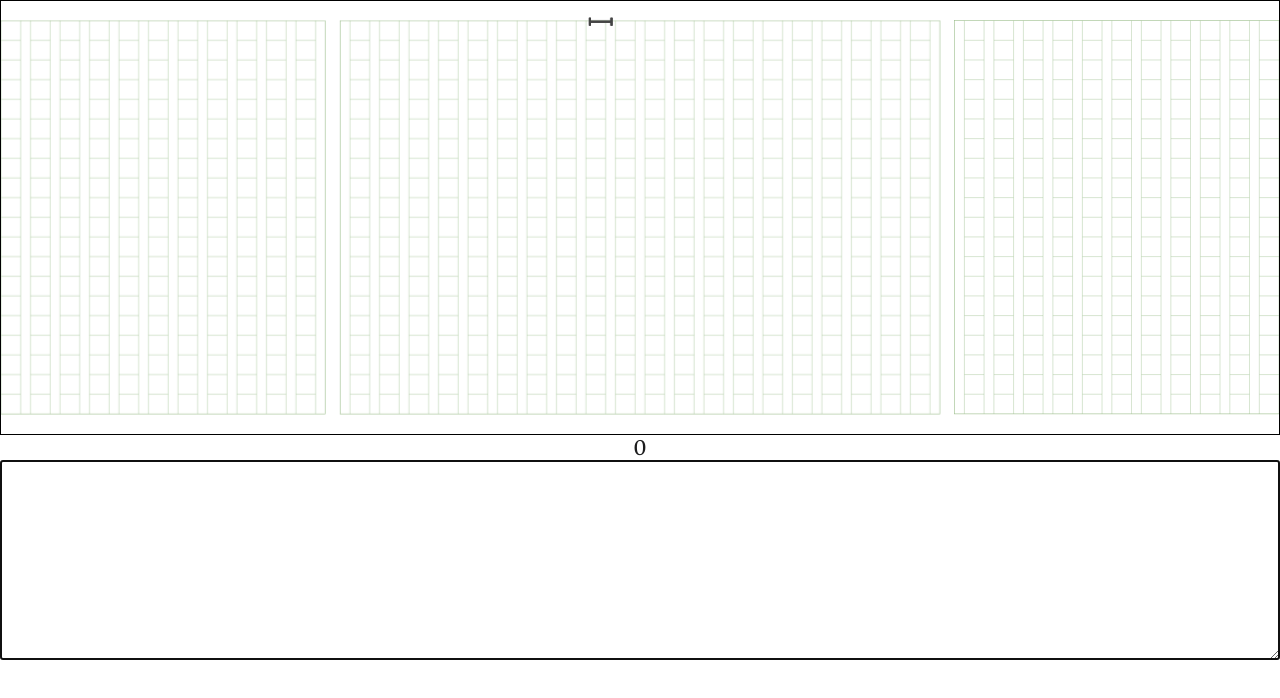
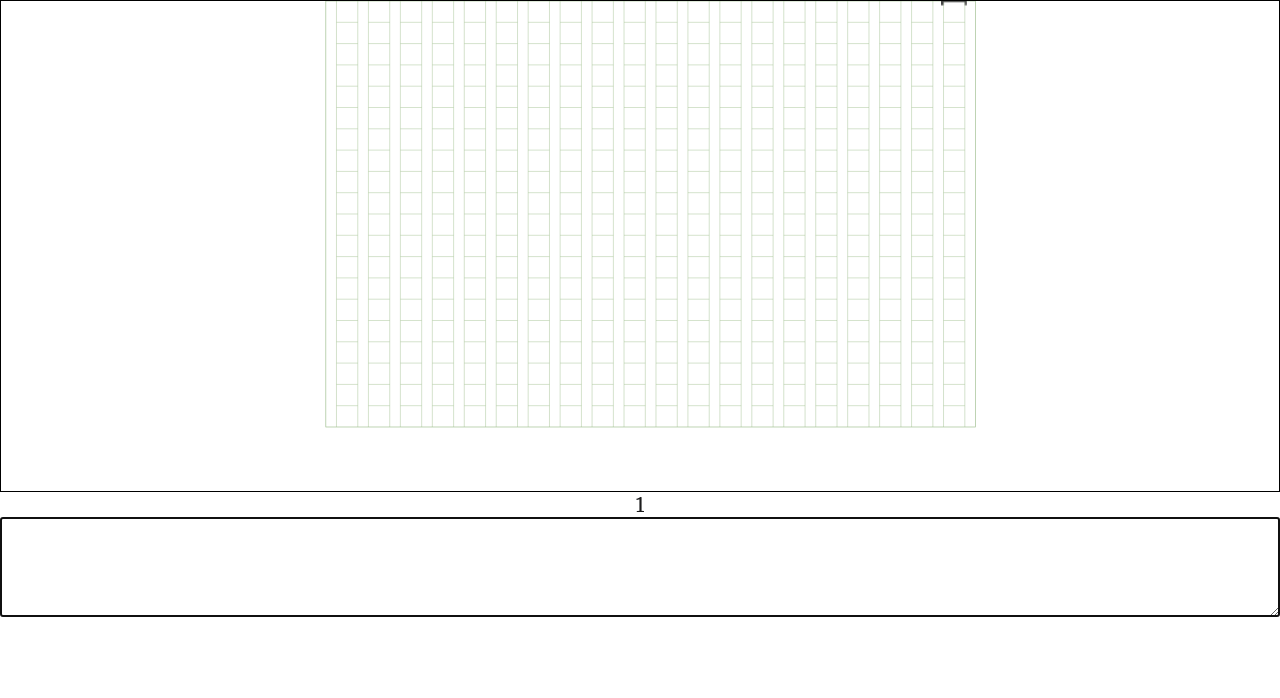
Before and after one commit to ver-1000000/hoo-gan-shi, a Vue app: page / in a window 1280 px wide. Shown: the top 698 px of the page. Built offline with nearby package versions, Linux system fonts and the light colour scheme; a web font is replaced by a local one.

Commit message:
Update remove PaperLinCell component.
- modify char detection logic.

```diff
--- a/src/App.vue
+++ b/src/App.vue
@@ -1,12 +1,12 @@
 <template>
-  <Paper />
+  <Desk />
 </template>
 
 <script lang="ts">
 import { Component, Vue } from "vue-property-decorator";
-import Paper from "./components/paper.vue";
+import Desk from "./components/desk.vue";
 
-@Component({ components: { Paper } })
+@Component({ components: { Desk } })
 export default class App extends Vue {}
 </script>
 
--- a/src/classes.ts
+++ b/src/classes.ts
@@ -1,77 +1,83 @@
 const 行頭禁則文字 = /[,)\x5D｝、〕〉》」』】〙〗〟’”｠»ゝゞーァィゥェォッャュョヮヵヶぁぃぅぇぉっゃゅょゎゕゖㇰㇱㇲㇳㇴㇵㇶㇷㇸㇹㇷ゚ㇺㇻㇼㇽㇾㇿ々〻‐゠–〜～？！?!‼⁇⁈⁉・:;。.\x2F]/;
 
-interface CombineChar {
-  char: string;
-  x: number;
-  y: number;
-}
-
-export class Cell {
-  char = "";
-  combineChars: CombineChar[] = [];
-  index = 0;
-  parent: Line = {} as Line;
-  constructor(opt?: Partial<Cell>) {
-    Object.assign(this, opt || {});
+export class Caret {
+  char = new Char();
+  internalY = 0;
+  visibled = true;
+  selectionStart = 0;
+  x = 0;
+  y = 0;
+  update: (opt: Partial<Caret>) => Caret = (opt = {}) => {
+    Object.assign(this, opt);
+    return this;
+  };
+  constructor(opt: Partial<Caret> = {}) {
+    Object.assign(this, opt);
   }
 }
 
-export class Line {
-  cells: Cell[] = [];
+export class Char {
+  beforeChar: Partial<Char> = {};
+  br = false;
+  characters: Char[] = [];
   index = 0;
-  internalCharLength = 0; // 内包している文字(cell.charとcell.combineChars)の数
-  beforeAllCharLength = 0; // 1つ前のLineすべての`internalCharLength`を合算した数
-  constructor(
-    characters: string[] = [],
-    beforeInternalCharLength = 0,
-    index = 0
-  ) {
-    this.index = index;
-    this.beforeAllCharLength = beforeInternalCharLength;
-    // `characters`から文字を削除し、内部文字数を更新する。
-    const shiftedChar = () => {
-      this.internalCharLength = (this.internalCharLength + 1) | 0;
-      return characters.shift() || "";
-    };
-    // 改行文字が見つかった際に行う処理。 残りのセルを空文字で埋め、内部文字数を更新する。
-    const breakOnDetectReturn = (i: number) => {
-      shiftedChar();
-      const parent = this;
-      const cell = (_: any, j: number) => new Cell({ parent, index: i + j });
-      this.cells = this.cells.concat(Array.from(Array(20 - i), cell));
-    };
-    // 行末に行頭禁則文字があった場合、combineCharsにそれを追加し内部文字数を更新する。 TODO: xとyの扱い
-    const combineCharOnDetectKinsoku = (i: number) =>
-      this.cells[i].combineChars.push({ char: shiftedChar(), x: 0, y: 0 });
-    for (let i = 0; i < 20; i = (i + 1) | 0) {
-      if (characters[0] === "\n" || characters[0] == null) {
-        breakOnDetectReturn(i);
-        break;
-      }
-      this.cells[i] = new Cell({ char: shiftedChar(), parent: this, index: i });
-      if (i === 19) {
-        if (行頭禁則文字.test(characters[0])) combineCharOnDetectKinsoku(i);
-        if (行頭禁則文字.test(characters[0])) combineCharOnDetectKinsoku(i);
-        if (characters[0] === "\n") shiftedChar();
-      }
+  line = 0;
+  lineStartProhivition = false;
+  position = 0;
+  value = "";
+  id = `${this.line}-${this.index}-${this.value}`;
+  update = (value = this.value) => {
+    const beforeChar = this.characters[this.position - 1] || {};
+    if (this.beforeChar.id === beforeChar.id) return this;
+    this.beforeChar = beforeChar;
+    this.value = value;
+    this.lineStartProhivition = 行頭禁則文字.test(value);
+    this.position = beforeChar.position + 1;
+    // 前の文字の`br`を正しく更新する。
+    if (
+      (beforeChar.index >= 19 && !this.lineStartProhivition) ||
+      beforeChar.value === "\n"
+    )
+      beforeChar.br = true;
+    // 改行情報で行番号を更新する。
+    if (beforeChar.br) {
+      this.line = beforeChar.line + 1;
+      this.index = 0;
+    } else {
+      this.line = beforeChar.line;
+      this.index = beforeChar.index + 1;
     }
+    this.id = `${this.line}-${this.index}-${this.value}`;
+    const afterChar = this.characters[this.position + 1];
+    if (afterChar) afterChar.update();
+    return this;
+  };
+  constructor(opt: Partial<Char> = {}) {
+    Object.assign(this, opt);
   }
 }
 
 export class Script {
-  lines: Line[] = [];
-  internalCharLength = 0;
+  characters: Char[] = [];
+  linePositionList = [0]; // 行が変わるcharのposition郡
   raw = "";
-  constructor(raw: string) {
+  update = (raw: string) => {
     this.raw = raw;
-    const characters = Array.from(raw);
-    for (let i = 0; i < 60; i = (i + 1) | 0) {
-      const beforeLine = this.lines[i - 1];
-      const beforeInternalCharLength =
-        i && beforeLine.internalCharLength + beforeLine.beforeAllCharLength;
-      const line = new Line(characters, beforeInternalCharLength, i);
-      this.lines.push(line);
-      this.internalCharLength += line.internalCharLength;
-    }
+    this.characters = [];
+    this.linePositionList = [0];
+    let lineIndex = 0;
+    Array.from(raw + "\n", (value, position) => {
+      const char = new Char({ characters: this.characters, value, position });
+      this.characters.push(char);
+      char.update();
+      if (lineIndex < char.line) {
+        lineIndex = (lineIndex + 1) | 0;
+        this.linePositionList.push(char.position);
+      }
+    });
+    return this;
+  };
+  constructor(opt: Partial<String> = {}) {
+    Object.assign(this, opt);
   }
 }
--- /dev/null
+++ b/src/components/desk.vue
@@ -0,0 +1,67 @@
+<template>
+  <main>
+    <svg viewBox="0 0 1200 460" tabindex="-1">
+      <g class="right" is="Paper" x="625" :characters="rightCharacters"></g>
+      <!-- g class="center" is="Paper" x="0" :characters="centerCharacters"></g -->
+      <!-- g class="left" is="Paper" x="-624" :characters="leftCharacters"></g -->
+      <g is="PaperCaret" class="caret"></g>
+    </svg>
+    <output>{{ charaLength }}</output>
+    <PaperInput />
+  </main>
+</template>
+
+<script lang="ts">
+import { Component, Vue, Watch } from "vue-property-decorator";
+import { Char } from "../classes";
+import Paper from "./paper.vue";
+import PaperCaret from "./paper-caret.vue";
+import PaperInput from "./paper-input.vue";
+
+@Component({ components: { Paper, PaperCaret, PaperInput } })
+export default class Desk extends Vue {
+  private rightCharacters: Char[] = [];
+  private centerCharacters: Char[] = [];
+  private leftCharacters: Char[] = [];
+  private get script() {
+    return this.$store.state.script;
+  }
+
+  private get raw() {
+    return this.script.raw;
+  }
+
+  mounted() {
+    this.rawUpdate();
+  }
+
+  @Watch("raw")
+  rawUpdate(newValue?: string, oldValue?: string) {
+    const slice = (i: number) => {
+      const start = this.script.linePositionList[i];
+      const end = this.script.linePositionList[i + 20];
+      return this.script.characters.slice(start, end);
+    };
+    this.rightCharacters.splice(0, Infinity, ...slice(0));
+    this.centerCharacters.splice(0, Infinity, ...slice(20));
+    this.leftCharacters.splice(0, Infinity, ...slice(40));
+  }
+
+  private get charaLength() {
+    return this.script.characters.length;
+  }
+}
+</script>
+
+<style scoped lang="scss">
+svg {
+  border: 0.4px solid black;
+  box-sizing: border-box;
+  display: block;
+  width: 100%;
+}
+
+output {
+  display: block;
+}
+</style>
--- a/src/components/paper-caret.vue
+++ b/src/components/paper-caret.vue
@@ -1,14 +1,16 @@
 <template>
   <g
-    transform="translate(600, 21)"
-    v-show="caretVisibled"
+    transform="translate(885, 0)"
+    v-show="caret.visibled"
     :class="{ 'no-animate': noAnimate }"
     @transitionstart="noAnimate = true"
     @transitionend="noAnimate = false"
   >
-    <path d="m-1 -4v8" :transform="transform" />
-    <path d="m21 -4v8" :transform="transform" />
-    <path d="m-1 0h22" :transform="transform" />
+    <g :transform="transform">
+      <path d="m-1 -4v8" />
+      <path d="m21 -4v8" />
+      <path d="m-1 0h22" />
+    </g>
   </g>
 </template>
 
@@ -18,20 +20,11 @@ import { Component, Vue } from "vue-property-decorator";
 @Component({})
 export default class PaperCaret extends Vue {
   noAnimate = false;
-  get lineIndex() {
-    return this.$store.state.currentLine.index;
-  }
-  get cellIndex() {
-    const { currentLine, selectionStart } = this.$store.state;
-    return selectionStart - currentLine.beforeAllCharLength;
+  get caret() {
+    return this.$store.state.caret;
   }
   get transform() {
-    const x = -30 * this.lineIndex;
-    const y = 20 * this.cellIndex - Math.max(this.cellIndex - 20, 0) * 11;
-    return `translate(${x}, ${y})`;
-  }
-  get caretVisibled() {
-    return this.$store.state.caretVisibled;
+    return `translate(${this.caret.x}, ${this.caret.y})`;
   }
 }
 </script>
--- a/src/components/paper-input.vue
+++ b/src/components/paper-input.vue
@@ -4,8 +4,8 @@
     autofocus
     class="input-area"
     :value="script"
+    @keydown="arrowManipulation"
     @keyup="updateScript"
-    @keydown="arrowManipulation"
     @blur="updateCaretVisibled"
     @focus="updateCaretVisibled"
     @compositionend="moveTo"
@@ -15,20 +15,16 @@
 
 <script lang="ts">
 import { Component, Vue } from "vue-property-decorator";
-import { Cell, Line, Script } from "../classes";
-
-interface InputEvent {
-  target: { value: string };
-}
+import { Script } from "../classes";
 
 @Component({})
 export default class PaperInput extends Vue {
   private mounted() {
     this.$store.watch(
-      (state, getters) => state.selectionStart,
+      (state, getters) => state.caret.char,
       (newValue, oldValue) => {
         const el = this.$refs.textarea as HTMLTextAreaElement;
-        el.setSelectionRange(newValue, newValue);
+        el.setSelectionRange(newValue.position, newValue.position);
         el.focus();
       }
     );
@@ -50,7 +46,7 @@ export default class PaperInput extends Vue {
   }
 
   /**
-   * 入力中の文字を`this.script`にリアルタイム反映させる。
+   * 入力中の文字を`this.script`にリアルタイム反映させる。 TODO: 差分検出で効率化
    */
   private updateScript(el: { target: HTMLTextAreaElement }) {
     if (el.target.value === this.script) return;
@@ -59,14 +55,14 @@ export default class PaperInput extends Vue {
   }
 
   /**
-   * 常にtextareaにフォーカスしててほしいので、blur時にtextareaにフォーカスを戻す。
+   * blur/focusのタイミングでキャレットの表示を更新する。
    */
   private updateCaretVisibled() {
-    const el = this.$refs.textarea as HTMLTextAreaElement;
-    this.moveTo({ target: el });
-    requestAnimationFrame(() =>
-      this.$store.commit("caretVisibled", el === document.activeElement)
-    );
+    requestAnimationFrame(() => {
+      const el = this.$refs.textarea as HTMLTextAreaElement;
+      if (document.activeElement instanceof SVGElement) el.focus();
+      this.$store.commit("caret", { visibled: el === document.activeElement });
+    });
   }
 
   /**
@@ -89,7 +85,7 @@ export default class PaperInput extends Vue {
 textarea {
   box-sizing: border-box;
   width: 100%;
-  height: 200px;
+  height: 100px;
   padding: 0;
 }
 </style>
--- a/src/components/paper-line-cell.vue
+++ /dev/null
@@ -1,40 +0,0 @@
-<template>
-  <g :transform="transform" @click="click">
-    <rect fill="#fff" fill-opacity="0" height="20" width="20" />
-    <path d="m0 0h20" v-if="index !== 0" />
-    <text x="10" dy="0,-5,-10">
-      {{ cell.char
-      }}<template v-for="char in cell.combineChars">{{ char.char }}</template>
-    </text>
-  </g>
-</template>
-
-<script lang="ts">
-import { Component, Prop, Vue } from "vue-property-decorator";
-import { Cell } from "../classes";
-
-@Component({})
-export default class PaperLineCell extends Vue {
-  @Prop() private index!: number;
-  @Prop() private cell!: Cell;
-
-  get transform() {
-    return `translate(-20, ${Math.floor(this.index * 20)})`;
-  }
-
-  click(e: MouseEvent) {
-    const line = this.cell.parent;
-    const selectionStart =
-      (this.cell.char ? this.cell.index : line.internalCharLength - 1) +
-      line.beforeAllCharLength;
-    this.$store.dispatch("moveTo", selectionStart);
-  }
-}
-</script>
-
-<style scoped lang="scss">
-text {
-  fill: #1c1c1d;
-  writing-mode: tb;
-}
-</style>
--- a/src/components/paper.vue
+++ b/src/components/paper.vue
@@ -1,80 +1,43 @@
 <template>
-  <main>
-    <svg viewBox="0 0 1300 440">
-      <rect class="bound" height="400" width="610" x="970" y="20"></rect>
-      <g transform="translate(1570, 20)">
-        <g
-          is="PaperLine"
-          class="line"
-          :line="line"
-          :key="i"
-          :index="i"
-          v-for="(line, i) in rightPaperLines"
-        ></g>
-      </g>
-      <g is="PaperCaret" class="caret"></g>
-      <rect class="bound" height="400" width="610" x="345" y="20"></rect>
-      <g transform="translate(945, 20)">
-        <g
-          is="PaperLine"
-          class="line"
-          :line="line"
-          :key="i"
-          :index="i"
-          v-for="(line, i) in centerPaperLines"
-        ></g>
-      </g>
-      <g is="PaperCaret" class="caret"></g>
-      <rect class="bound" height="400" width="610" x="-280" y="20"></rect>
-      <g transform="translate(320, 20)">
-        <g
-          is="PaperLine"
-          class="line"
-          :line="line"
-          :key="i"
-          :index="i"
-          v-for="(line, i) in leftPaperLines"
-        ></g>
-      </g>
-      <g is="PaperCaret" class="caret"></g>
-    </svg>
-    <output>{{ charaLength }}</output>
-    <PaperInput />
-  </main>
+  <g transform="translate(305, 0)">
+    <rect class="bound" height="400" width="610"></rect>
+    <g
+      is="PaperLine"
+      :characters="line"
+      :index="i"
+      :key="i"
+      v-for="(line, i) in lines"
+    >
+    </g>
+  </g>
 </template>
 
 <script lang="ts">
-import { Component, Vue } from "vue-property-decorator";
-import { Line } from "../classes";
-import PaperCaret from "./paper-caret.vue";
-import PaperInput from "./paper-input.vue";
+import { Component, Prop, Vue, Watch } from "vue-property-decorator";
+import { Char } from "../classes";
 import PaperLine from "./paper-line.vue";
 
-@Component({ components: { PaperCaret, PaperInput, PaperLine } })
+@Component({ components: { PaperLine } })
 export default class Paper extends Vue {
-  private get rightPaperLines() {
-    return this.$store.state.script.lines.slice(0, 20);
+  private lines: Char[][] = Array.from(Array(20), () => []);
+
+  @Prop()
+  private characters!: Char[];
+
+  private get script() {
+    return this.$store.state.script;
   }
-  private get centerPaperLines() {
-    return this.$store.state.script.lines.slice(20, 40);
-  }
-  private get leftPaperLines() {
-    return this.$store.state.script.lines.slice(40, 60);
-  }
-  private get charaLength() {
-    return [...this.$store.state.script.raw].length;
+
+  @Watch("characters")
+  updateCharacters(newValue: Char[], oldValue: Char[]) {
+    const dLine = (newValue[0] || {}).line || 0;
+    this.lines = Array.from(Array(20), () => []);
+    newValue.forEach(x => this.lines[x.line - dLine].push(x));
   }
 }
 </script>
 
 <style scoped lang="scss">
-svg {
-  border: 0.4px solid black;
-  box-sizing: border-box;
-  display: block;
-  width: 100%;
-}
-
 output {
   display: block;
 }
--- a/src/store.ts
+++ b/src/store.ts
@@ -1,108 +1,100 @@
 import Vue from "vue";
 import Vuex from "vuex";
-import { Cell, Line, Script } from "./classes";
+import { Caret, Char, Script } from "./classes";
 
 Vue.use(Vuex);
 
 interface State {
-  caretVIndex: number;
-  caretVisibled: boolean;
-  currentCell: Cell;
-  currentLine: Line;
+  caret: Caret;
   script: Script;
-  selectionStart: number;
 }
 
 export default new Vuex.Store({
   state: {
-    caretVIndex: 0,
-    caretVisibled: true,
-    currentCell: new Cell(),
-    currentLine: new Line(),
-    script: new Script(localStorage.getItem("script") || ""),
-    selectionStart: 0
+    caret: new Caret(),
+    script: new Script().update(localStorage.getItem("script") || "")
   } as State,
 
-  // TODO: 参照を切らない更新方法に切り替える
   mutations: {
-    caretVIndex(state, value: number) {
-      state.caretVIndex = value;
-    },
-    caretVisibled(state, value: boolean) {
-      state.caretVisibled = value;
-    },
-    currentCell(state, value: Cell) {
-      state.currentCell = value;
-    },
-    currentLine(state, value: Line) {
-      state.currentLine = value;
+    caret(state, value: Caret) {
+      state.caret.update(value);
     },
     script(state, value: string) {
-      state.script = new Script(value);
-      localStorage.setItem("script", state.script.raw);
-    },
-    selectionStart(state, value: number) {
-      state.selectionStart = value;
+      state.script.update(value);
     }
   },
 
   actions: {
     script(context, text: string) {
       context.commit("script", text);
-      const lines = context.state.script.lines;
-      const lastLine = lines[lines.length - 1];
-      const length = lastLine.internalCharLength + lastLine.beforeAllCharLength;
     },
+
     // selectionStartの値をもとに`currentCell`/`currentLine`/`selectionStart`を更新する
-    moveTo(context, selectionStartIndex: number) {
-      const lines = context.state.script.lines;
-      const sumLength = (x: Line) =>
-        x.beforeAllCharLength + x.internalCharLength;
-      const line =
-        lines.find(x => sumLength(x) > selectionStartIndex) || lines[0];
-      const currentCell =
-        line.cells[selectionStartIndex - line.beforeAllCharLength] ||
-        line.cells[line.cells.length - 1];
-      context.commit("caretVIndex", currentCell.index);
-      context.commit("currentLine", line);
-      context.commit("currentCell", currentCell);
-      context.commit("selectionStart", selectionStartIndex);
+    moveTo(context, positionOrChar: number | Char) {
+      const characters = context.state.script.characters;
+      const char =
+        typeof positionOrChar === "number"
+          ? characters[positionOrChar]
+          : positionOrChar;
+      if (char == null) return;
+      const x = (char.line % 20) * -30;
+      const y = char.index * 20;
+      const internalY = char.index;
+      const selectionStart = char.position;
+      context.commit("caret", { char, internalY, selectionStart, x, y });
     },
+
     // 右のセルに移動
     moveToRightCell(context) {
-      const { script, currentLine, caretVIndex } = context.state;
-      const rightLine = script.lines[currentLine.index - 1] || currentLine;
-      const rightCell = rightLine.cells[caretVIndex];
-      const rightCharLength = rightLine.internalCharLength - 1;
-      const rightCellIndex = rightCell.char ? rightCell.index : rightCharLength;
-      const selectionStart = rightCellIndex + rightLine.beforeAllCharLength;
+      // 変数のエイリアス宣言
+      const lpList = context.state.script.linePositionList;
+      const characters = context.state.script.characters;
+      const char = context.state.caret.char;
+      const internalY = context.state.caret.internalY;
+      // 以下`position`取得ロジック
+      const rightLineFirstPosition = lpList[char.line - 1] || 0;
+      const rightLineEndPosition = Math.max(char.position - char.index - 1, 0);
+      const rightLineEndChar = characters[rightLineEndPosition] || new Char();
+      const index = Math.min(rightLineEndChar.index, internalY);
+      const position = rightLineFirstPosition + index;
       context
-        .dispatch("moveTo", selectionStart)
-        .then(() => context.commit("caretVIndex", caretVIndex));
+        .dispatch("moveTo", position)
+        .then(() => context.commit("caret", { internalY }));
     },
+
     // 左のセルに移動
     moveToLeftCell(context) {
-      const { script, currentLine, caretVIndex } = context.state;
-      const leftLine = script.lines[currentLine.index + 1] || currentLine;
-      const leftCell = leftLine.cells[caretVIndex];
-      const leftCharLength = leftLine.internalCharLength - 1;
-      const leftCellIndex = leftCell.char ? leftCell.index : leftCharLength;
-      const selectionStart = leftCellIndex + leftLine.beforeAllCharLength;
+      // 変数のエイリアス宣言
+      const lpList = context.state.script.linePositionList;
+      const characters = context.state.script.characters;
+      const char = context.state.caret.char;
+      const internalY = context.state.caret.internalY;
+      // 以下`position`取得ロジック
+      const leftLineFirstPosition = lpList[char.line + 1];
+      // 次の行がなければ（現在末行なら）カレットは一番最後のセルに移動させる。
+      if (leftLineFirstPosition == null) {
+        context
+          .dispatch("moveTo", characters[characters.length - 1])
+          .then(() => context.commit("caret", { internalY }));
+        return;
+      }
+      const leftLineEndPosition = lpList[char.line + 2] || characters.length;
+      const leftLineEndChar = characters[leftLineEndPosition - 1];
+      const index = Math.min(leftLineEndChar.index, internalY);
+      const position = leftLineFirstPosition + index;
       context
-        .dispatch("moveTo", selectionStart)
-        .then(() => context.commit("caretVIndex", caretVIndex));
+        .dispatch("moveTo", position)
+        .then(() => context.commit("caret", { internalY }));
     },
+
     // 1つ前のセルに移動
     moveToBeforeCell(context) {
-      const selectionStart = Math.max(context.state.selectionStart - 1, 0);
-      context.dispatch("moveTo", selectionStart);
+      context.dispatch("moveTo", context.state.caret.char.position - 1);
     },
+
     // 1つ後のセルに移動
     moveToAfterCell(context) {
-      const selectionMaxLength = context.state.script.internalCharLength;
-      const afterSelectionStart = context.state.selectionStart + 1;
-      const selectionStart = Math.min(afterSelectionStart, selectionMaxLength);
-      context.dispatch("moveTo", selectionStart);
+      context.dispatch("moveTo", context.state.caret.char.position + 1);
     }
   }
 });
```
Also changed, not shown: src/components/paper-line.vue (+26 -13 lines).
